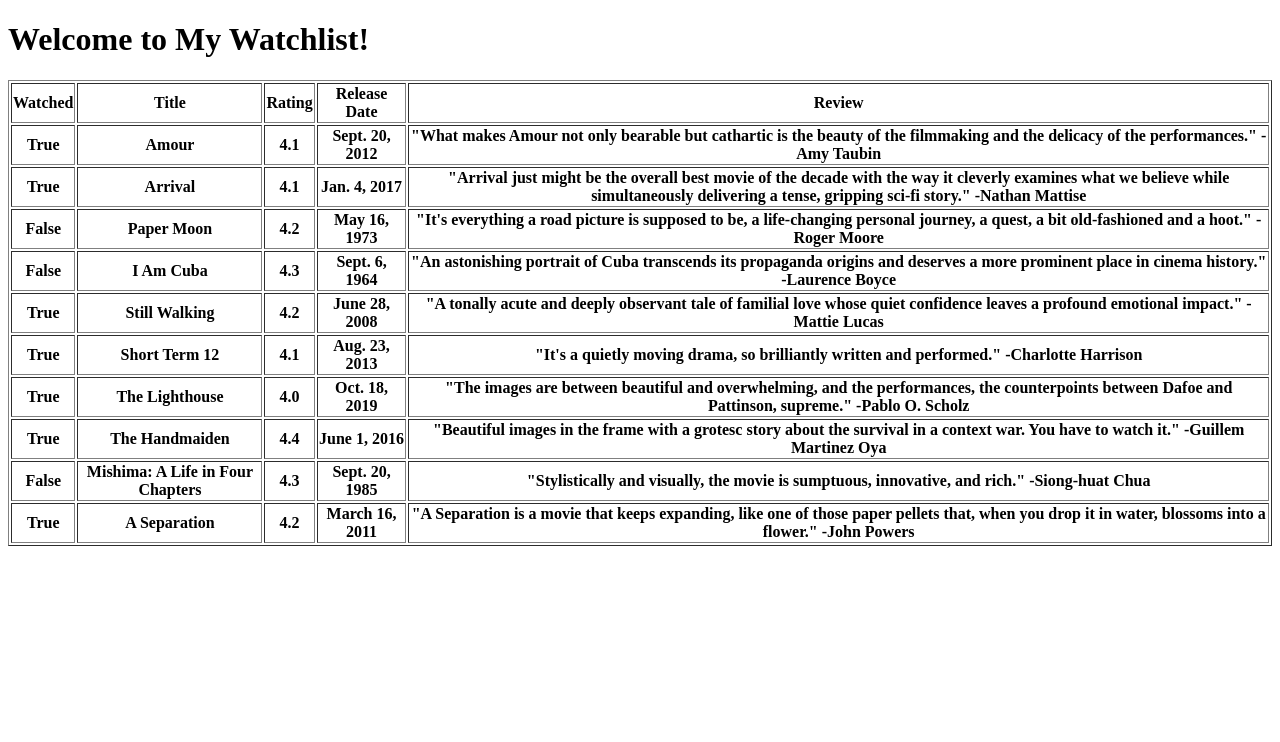
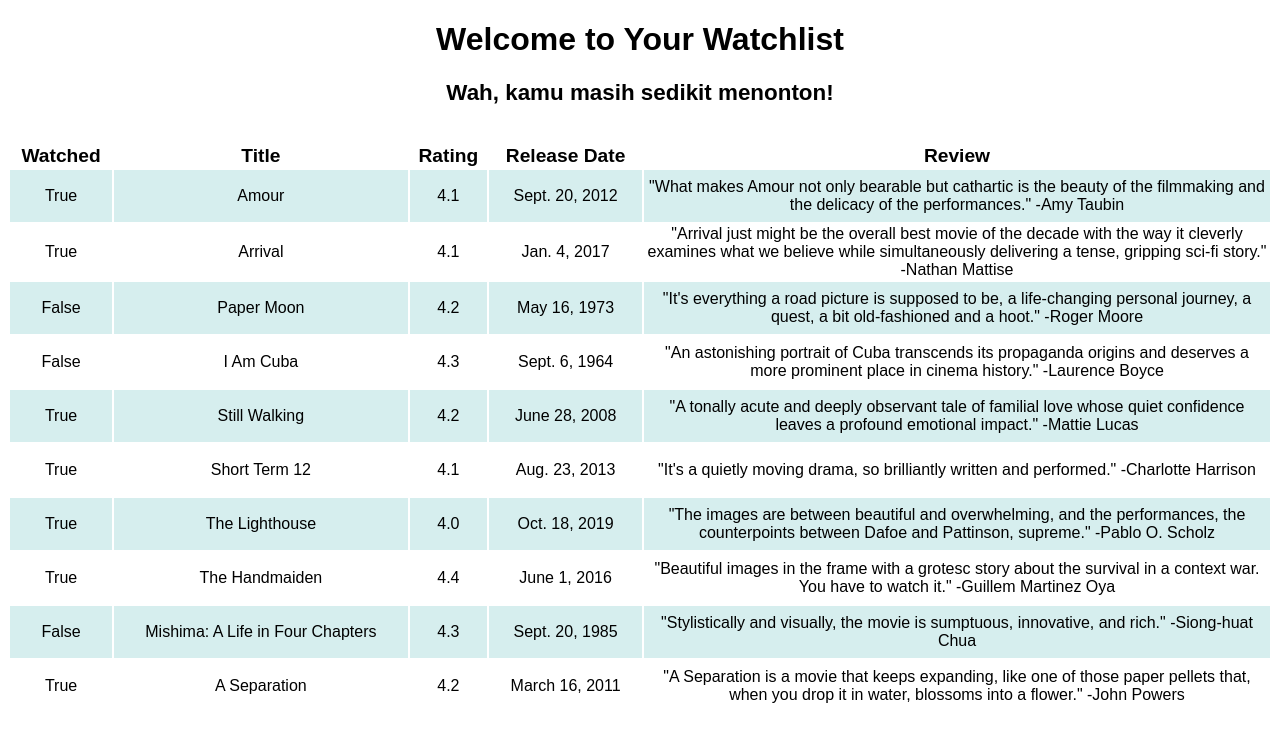
Before and after one commit to iqbaldwitama/pbp-django-assignments, a Django app: page /mywatchlist/ in a window 1280 px wide. Shown: the top 742 px of the page. Run offline with Django 4.2, Linux system fonts and the light colour scheme; data comes from the database, SQL or seed files in the repository; lists and menus that the app fills with data are empty.

Commit message:
edit html

```diff
--- a/mywatchlist/templates/mywatchlist.html
+++ b/mywatchlist/templates/mywatchlist.html
@@ -1,9 +1,43 @@
 {% extends 'base.html' %}
 
 {% block content %}
-<h1>Welcome to My Watchlist!</h1>
+<style>
+    h1 {
+        text-align: center;
+        font-family: Arial;
+    }
+    h2 {
+        text-align: center;
+        font-family: Arial;
+        font-size: 140%;
+    }
+    th {
+        text-align: center;
+        font-family: Arial;
+        font-size: 120%;
+    }
+    td {
+        text-align: center;
+        font-family: Arial;
+        font-weight: normal;
+        height: 50px;
+    }
+    tr:nth-child(even){
+        background-color: #D6EEEE;
+    }
+</style>
 
-<table border="1">
+<h1>Welcome to Your Watchlist</h1>
+
+{% if result == True %}
+<h2> Selamat, kamu sudah banyak menonton!</h2>
+{% else %}
+<h2> Wah, kamu masih sedikit menonton!</h2>
+{% endif %}
+
+&nbsp;
+
+<table>
     <tr>
     <th>Watched</th>
     <th>Title</th>
@@ -14,11 +48,11 @@
     {% comment %} Tambahkan data di bawah baris ini {% endcomment %}
     {% for movie in list_of_movies %}
         <tr>
-            <th>{{movie.watched}}</th>
-            <th>{{movie.title}}</th>
-            <th>{{movie.rating}}</th>
-            <th>{{movie.release_date}}</th>
-            <th>{{movie.review}}</th>
+            <td>{{movie.watched}}</td>
+            <td>{{movie.title}}</td>
+            <td>{{movie.rating}}</td>
+            <td>{{movie.release_date}}</td>
+            <td style="width: 50%;">{{movie.review}}</td>
         </tr>
     {% endfor %}
 
```
